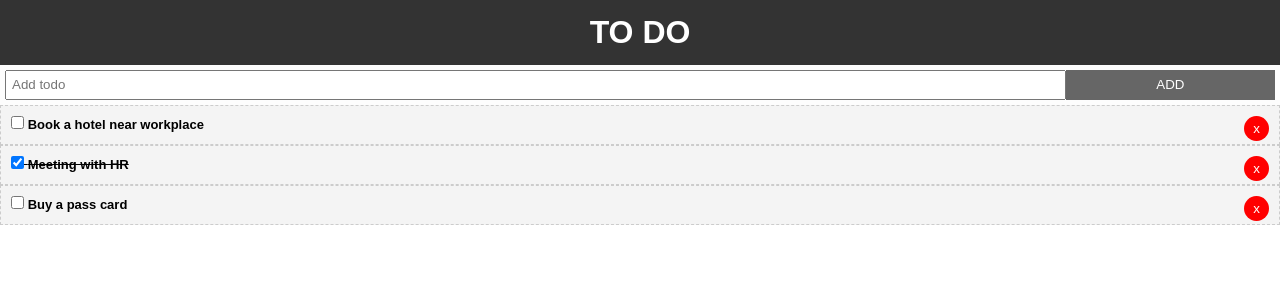
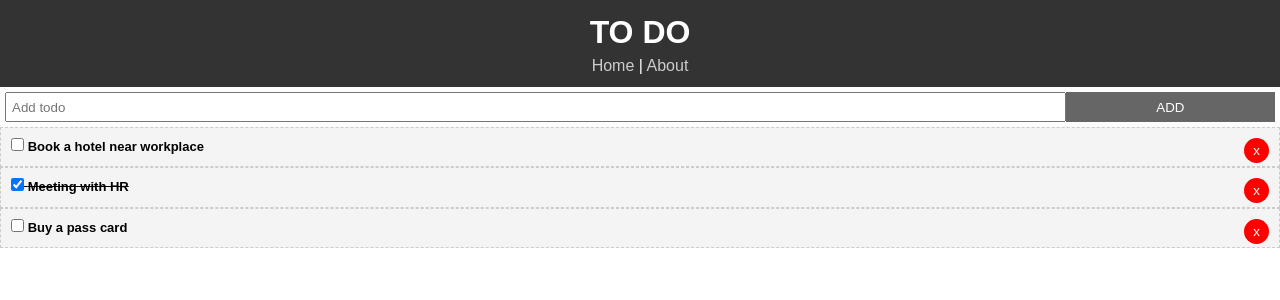
Before and after one commit to matheusabr/react-crash-todo, a React (Create React App) app: page / in a window 1280 px wide. Shown: the top 300 px of the page. Built offline with nearby package versions, Linux system fonts and the light colour scheme.

Commit message:
feat: navigate with router between home and about pages

```diff
--- a/src/App.js
+++ b/src/App.js
@@ -1,9 +1,15 @@
 import React, { Component } from 'react'; // Obs 01: or import React from 'react';
 import './App.css';
+
+// Router
+import { BrowserRouter as Router, Route } from 'react-router-dom';
+
 // Components
 import Todos from './components/Todos';
 import Header from './components/layout/Header';
 import AddTodo from './components/AddTodo';
+import About from './components/pages/About';
+
 // Libs
 import uuid from 'uuid';
 
@@ -59,13 +65,23 @@
   render() {
     // console.table(this.state.todos);
     return (
+      <Router>
         <div className="App" style={appStyle}>
           <div className="container">
+            {/* Fixed session */}
             <Header />
+            {/* Dynamic session */}
+            {/* Add exact to show it component only when match path */}
+            <Route exact path="/" render={props => (
+              <React.Fragment>
                 <AddTodo addTodo={this.addTodo} />
                 <Todos todos={this.state.todos} toggleComplete={this.toggleComplete} removeTodo={this.removeTodo} />
+              </React.Fragment>
+            )} />
+            <Route path="/about" component={About} />
           </div>
         </div>
+      </Router>
     );
   }
 }
--- a/src/components/layout/Header.js
+++ b/src/components/layout/Header.js
@@ -1,9 +1,13 @@
 import React from 'react';
+
+// Router
+import { Link } from 'react-router-dom';
 
  function Header() {
   return (
     <header style={headerStyle}>
       <h1>TO DO</h1>
+      <Link style={linkStyle} to="/">Home</Link> | <Link style={linkStyle} to="/about">About</Link>
     </header>
   )
 }
@@ -15,4 +19,9 @@
     padding: '10px',
 }
 
+const linkStyle = {
+  color: '#ccc',
+  textDecoration: 'none',
+}
+
 export default Header;
```
Lines whose indentation alone changed are shown as unchanged.
